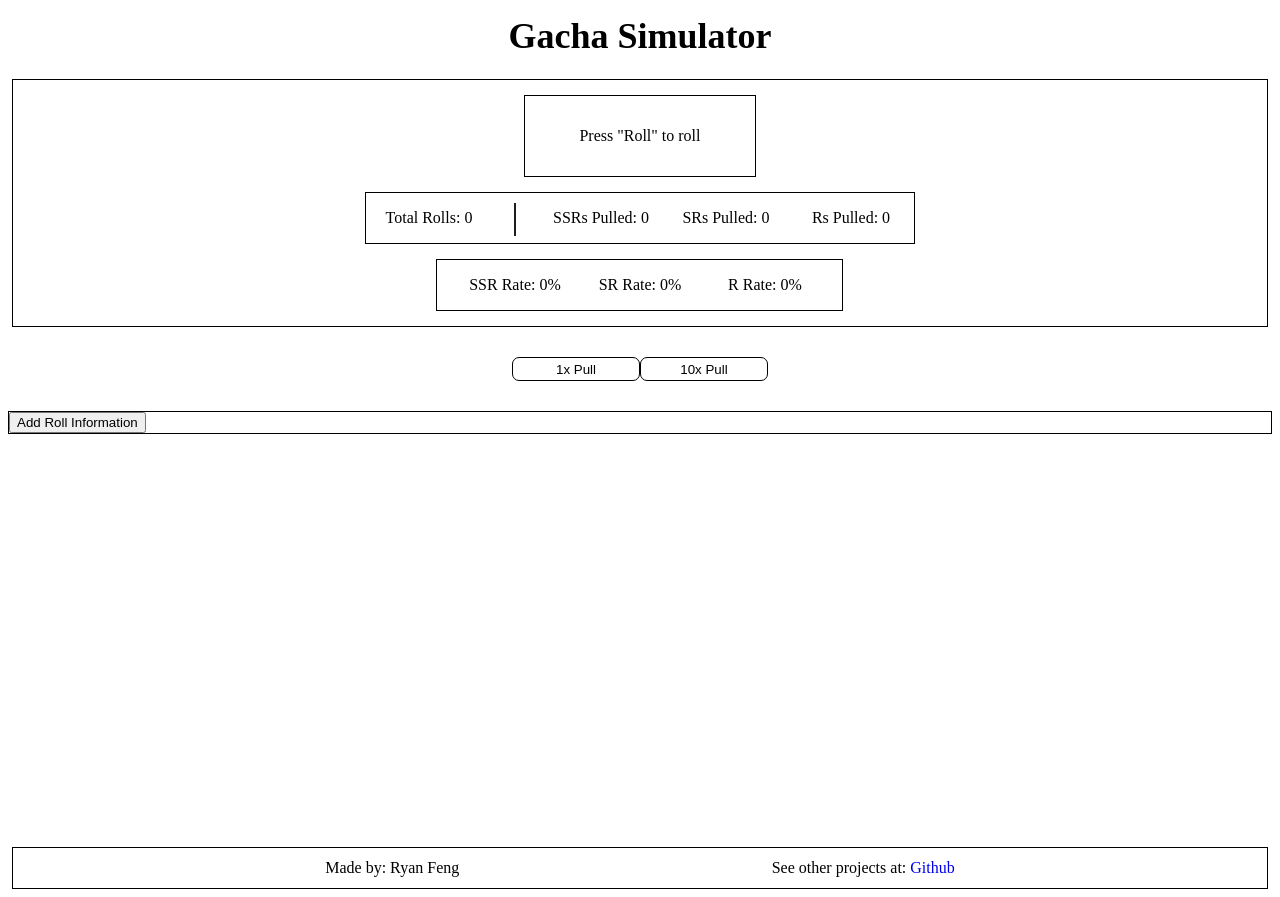
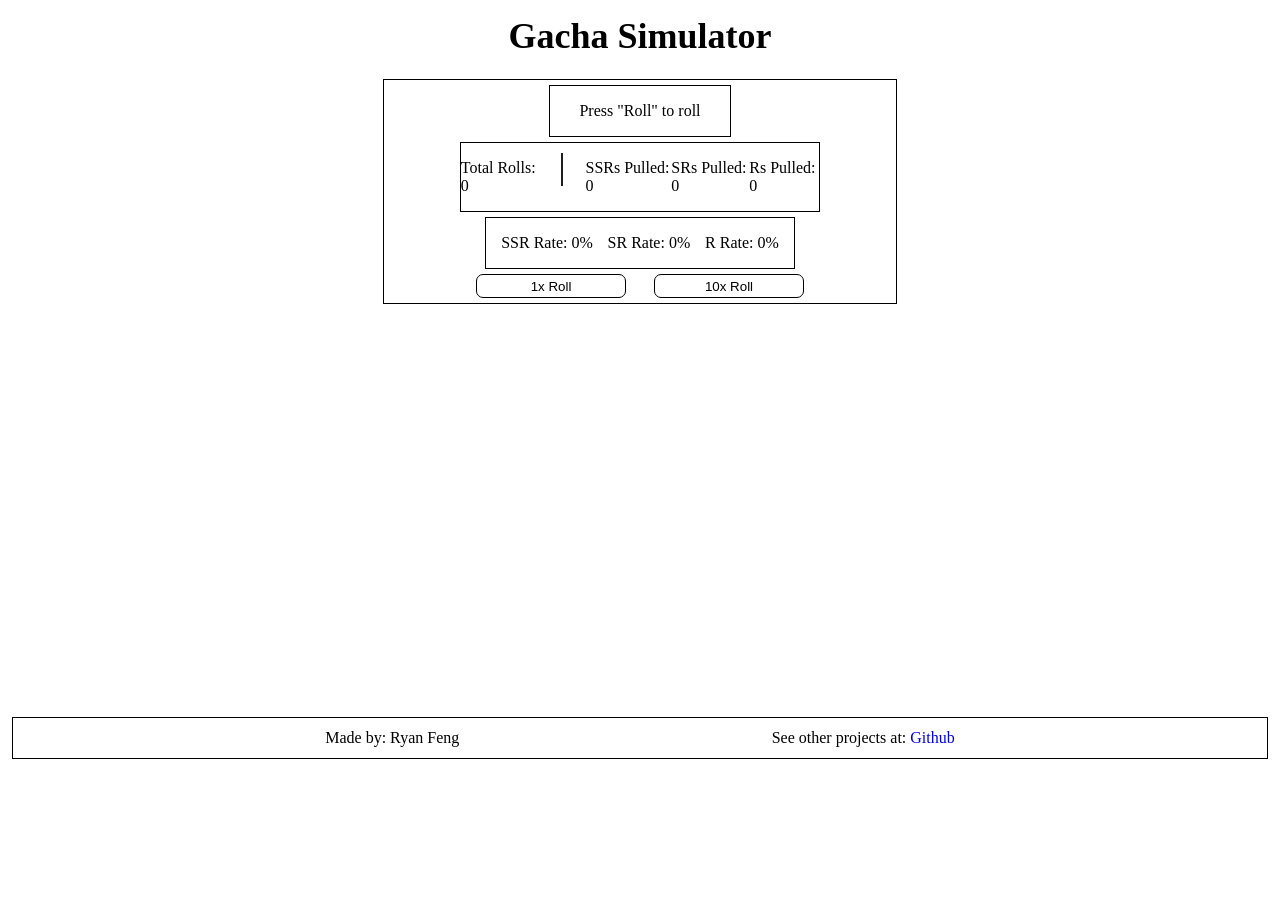
Before and after one commit to RvnVentra/Gacha-Simulator, a React (Create React App) app: page / in a window 1280 px wide. After the commit the page ends 800 px from the top, so only its background shows below. Built offline with nearby package versions, Linux system fonts and the light colour scheme.

Commit message:
Changed CSS for Gacha Info display

```diff
--- a/src/components/Content/Gacha/Gacha.js
+++ b/src/components/Content/Gacha/Gacha.js
@@ -1,7 +1,7 @@
 import { useState } from 'react';
+import styled from 'styled-components';
 
 import GachaInfo from './GachaInfo/gachaInfo';
-import GachaInteraction from './GachaInteraction/gachaInteraction';
 import GachaResults from './GachaResults/gachaResults';
 import RollInfo from './RollInfo/rollInfo';
 
@@ -187,22 +187,26 @@ export default function Gacha() {
 
     return (
         <>
+            <GachaDisplayContainer>
                 <GachaInfo
                     totalRolls={totalRolls}
                     totalCategorizedRolls={totalCategorizedRolls}
                     outcome={outcome}
-            />
-
-            <GachaInteraction
                     rollSingleGacha={rollSingleGachaHandler}
                     rollTenfoldGacha={rollTenfoldGachaHandler}
                     debugRolls={debugRolls}
                     debugGacha={debugGacha}
                 />
+            </GachaDisplayContainer>
 
-            <RollInfo />
+            {/* <RollInfo /> */}
 
             <GachaResults gachaResults={GACHA_RESULTS} />
         </>
     );
 };
+
+const GachaDisplayContainer = styled.div`
+    display: flex;
+    flex-direction: row;
+`;
--- a/src/components/Content/Gacha/GachaInfo/gachaInfo.js
+++ b/src/components/Content/Gacha/GachaInfo/gachaInfo.js
@@ -1,4 +1,6 @@
 import styled from 'styled-components';
+
+import GachaInteraction from '../GachaInteraction/gachaInteraction';
 
 const DecimalToPercent = function(value) {
     return value ? (value * 100).toFixed(2) + '%' : '0%';
@@ -38,8 +40,16 @@ export default function Gacha_Info(props) {
     return (
         <InfoContainer>
             <OutcomeContainer>{displayOutcome}</OutcomeContainer>
+
             {displayTotalCategorizedRolls}
             {displayPercentile}
+
+            <GachaInteraction
+                rollSingleGacha={props.rollSingleGacha}
+                rollTenfoldGacha={props.rollTenfoldGacha}
+                debugRolls={props.debugRolls}
+                debugGacha={props.debugGacha}
+            />
         </InfoContainer>
     );
 };
@@ -50,21 +60,22 @@ const InfoContainer = styled.div`
     display: flex;
     flex-direction: column;
     align-items: center;
-    width: 98vw;
+    width: 40vw;
 `;
 
 const OutcomeContainer = styled.div`
     border: 1px solid black;
-    padding: 15px;
-    margin: 15px 0px;
-    width: 200px;
+    margin: 5px 0px;
+    width: 35%;
     text-align: center;
 `;
 
 const RollsContainer = styled.div`
     display: flex;
+    justify-content: space-evenly;
     border: 1px solid black;
-    margin-bottom: 15px;
+    margin-bottom: 5px;
+    width: 70%;
 `;
 
 const SeparationLine = styled.p`
@@ -73,20 +84,17 @@ const SeparationLine = styled.p`
 `;
 
 const RollsDisplay = styled.p`
-    width: 125px;
-    text-align: center;
+
 `;
 
 const PercentileContainer = styled.div`
     display: flex;
-    align-items: center;
+    justify-content: space-evenly;
     border: 1px solid black;
-    padding: 0 15px;
-    margin-bottom: 15px;
-    text-align: center;
+    margin-bottom: 5px;
+    width: 60%;
 `;
 
 const PercentileDisplay = styled.p`
-    width: 125px;
-    text-align: center;
+
 `;
--- a/src/components/Content/Gacha/GachaInteraction/gachaInteraction.js
+++ b/src/components/Content/Gacha/GachaInteraction/gachaInteraction.js
@@ -6,8 +6,8 @@ export default function Gacha_Interaction(props) {
 
     return (
         <InteractionContainer>
-            {rollSingleGacha && <InteractionButton onClick={rollSingleGacha}>1x Pull</InteractionButton>}
-            {rollTenfoldGacha && <InteractionButton onClick={rollTenfoldGacha}>10x Pull</InteractionButton>}
+            {rollSingleGacha && <InteractionButton onClick={rollSingleGacha}>1x Roll</InteractionButton>}
+            {rollTenfoldGacha && <InteractionButton onClick={rollTenfoldGacha}>10x Roll</InteractionButton>}
             {/* {debugRolls && <button onClick={debugRolls}>Debug Rolls</button>}
             {debugGacha && <button onClick={debugGacha}>Debug Gacha</button>} */}
         </InteractionContainer>
@@ -18,8 +18,8 @@ const InteractionContainer = styled.div`
     display: flex;
     align-items: center;
     justify-content: space-evenly;
-    width: 20vw;
-    margin: 30px auto;
+    width: 75%;
+    margin-bottom: 5px;
 `;
 
 const InteractionButton = styled.button`
--- a/src/components/Content/Gacha/RollInfo/RollInfo.js
+++ b/src/components/Content/Gacha/RollInfo/RollInfo.js
@@ -14,11 +14,11 @@ export default function AddGachaInfo() {
 
     return (
         <RollInfoDisplay>
-            <button onClick={toggleHandler}>Add Roll Information</button>
-            <ToggleRollDisplay toggleDisplay={toggleInputDisplay}>
+            <ToggleDisplay onClick={toggleHandler}>Add Roll Information</ToggleDisplay>
+            <RollDisplay toggleDisplay={toggleInputDisplay}>
                 <GachaInput input={input} setInput={setInput}/>
                 <GachaOutput input={input} />
-            </ToggleRollDisplay>
+            </RollDisplay>
         </RollInfoDisplay>
     );
 };
@@ -27,9 +27,25 @@ const RollInfoDisplay = styled.div`
     border: 1px solid black;
 `;
 
-const ToggleRollDisplay = styled.div`
+const ToggleDisplay = styled.button`
+    background-color: inherit;
+    border: 1px solid black;
+    border-radius: 7px;
+    text-align: center;
+    width: 150px;
+    padding: 3.5px 7px;
+    transition: 100ms linear;
+
+    &:hover {
+        cursor: pointer;
+        background-color: lightgrey;
+        color: white;
+    };
+`;
+
+const RollDisplay = styled.div`
     display: ${props => !props.toggleDisplay ? "none" : "flex"};
-    flex-direction: row;
     align-items: center;
     justify-content: space-evenly;
+    margin-top: 5px;
 `;
--- a/src/components/Content/Gacha/RollInfo/RollInput/rollInput.js
+++ b/src/components/Content/Gacha/RollInfo/RollInput/rollInput.js
@@ -1,5 +1,4 @@
 export default function GachaInput(props) {
-    // const [input, setInput] = useState("");
     const { input, setInput } = props;
 
     const fileUploadHandler = (e) => {
```
Lines whose indentation alone changed are shown as unchanged.
